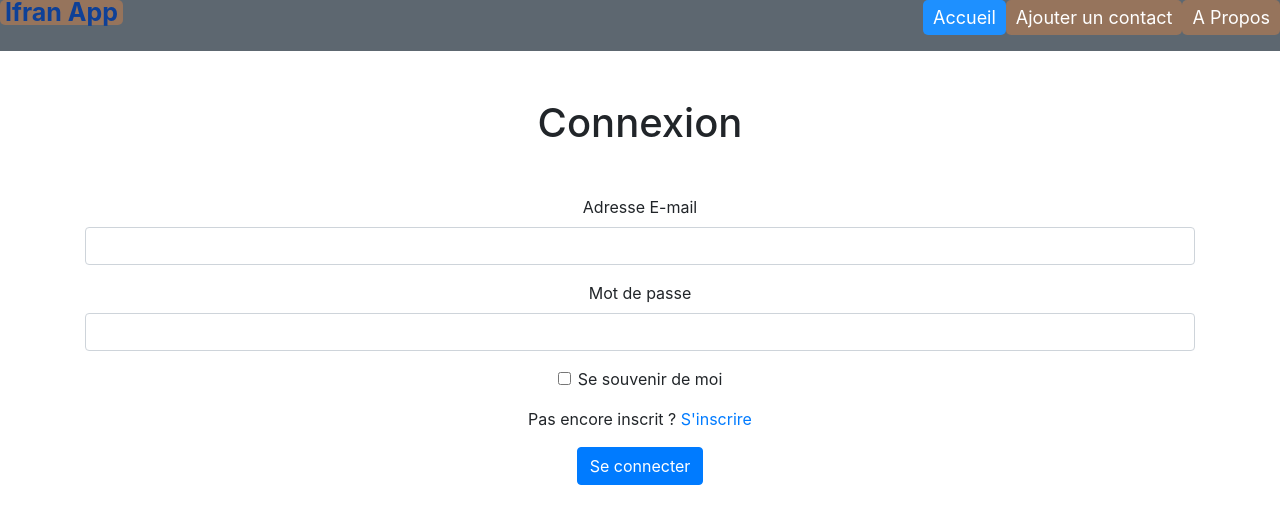
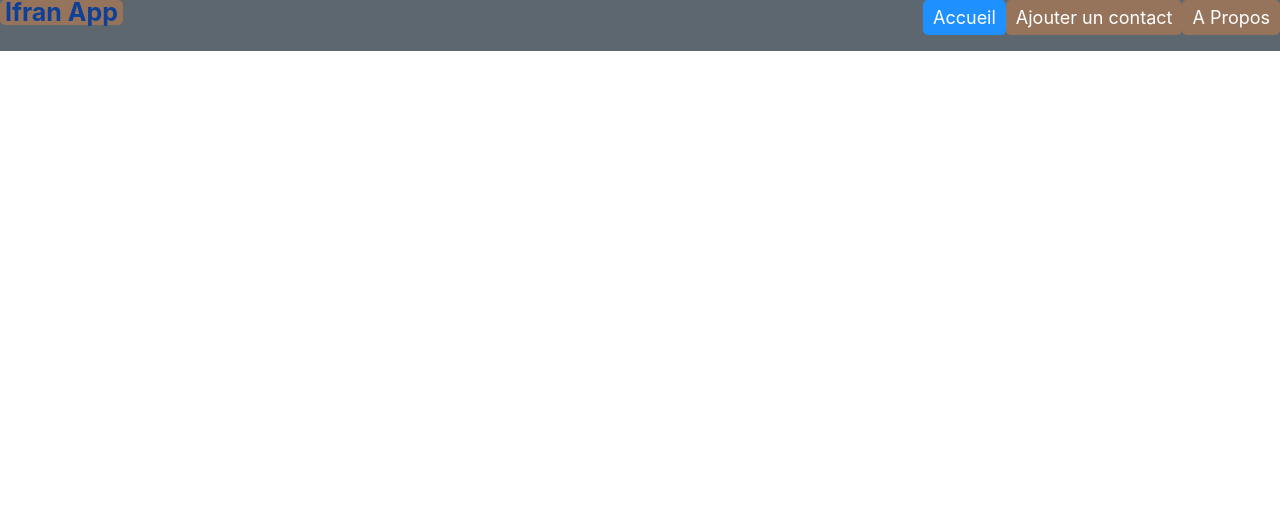
Before and after one commit to Princessai/base-fire, a React (Create React App) app: page / in a window 1280 px wide. Shown: the top 524 px of the page. Built offline with nearby package versions, Linux system fonts and the light colour scheme.

Commit message:
deploiement site

```diff
--- a/src/App.js
+++ b/src/App.js
@@ -24,7 +24,7 @@ function App() {
                     <Route path="/update/:id" element={<AddEdit />} />
                     <Route path="/view/:id" element={<View />} />
                     <Route path="/about" element={<About />} />
-                    <Route path="/" element={<Connecter />} />
+                    <Route path="/base-fire" element={<Connecter />} />
                     <Route path="/register" element={<Inscription />} />
                 </Routes>
             </div>
```
